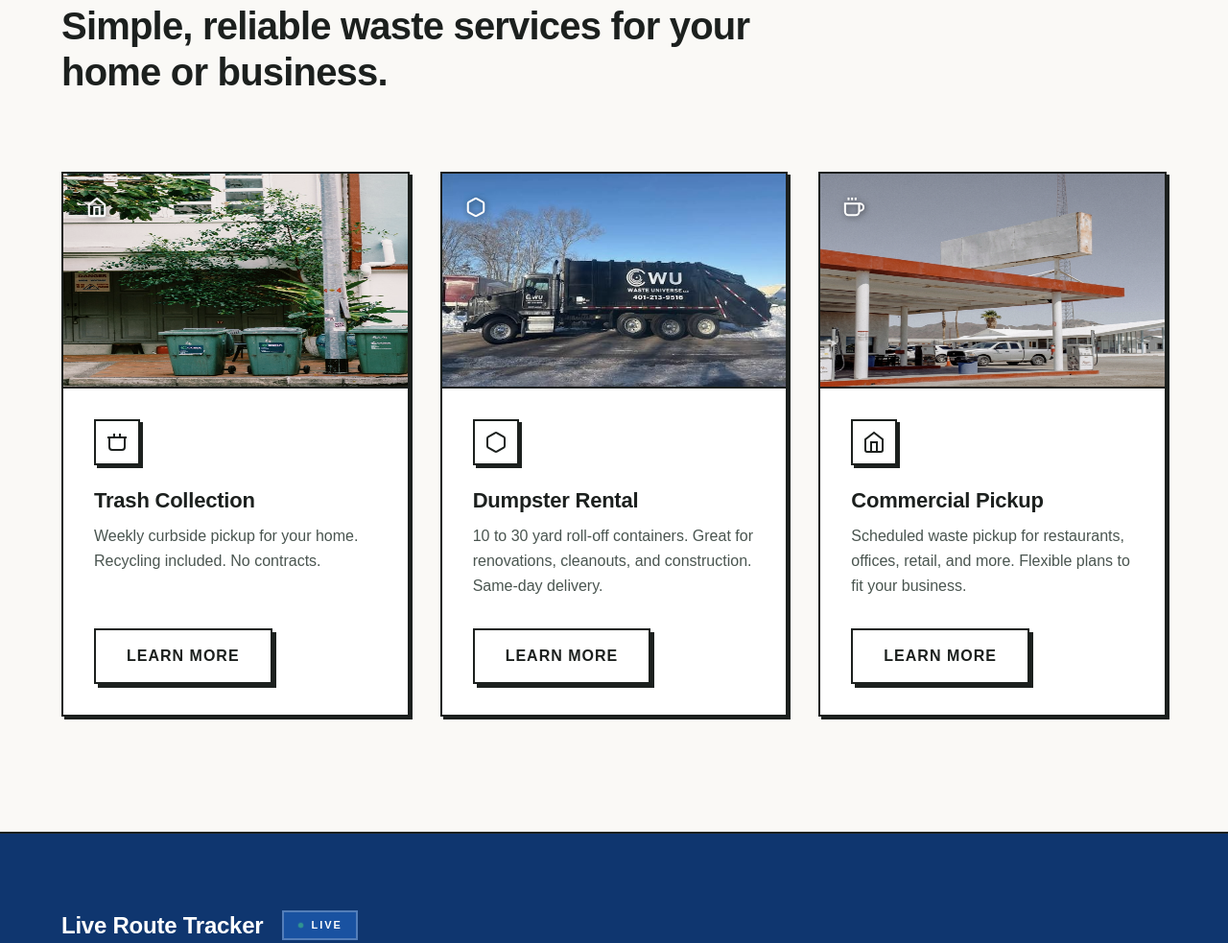
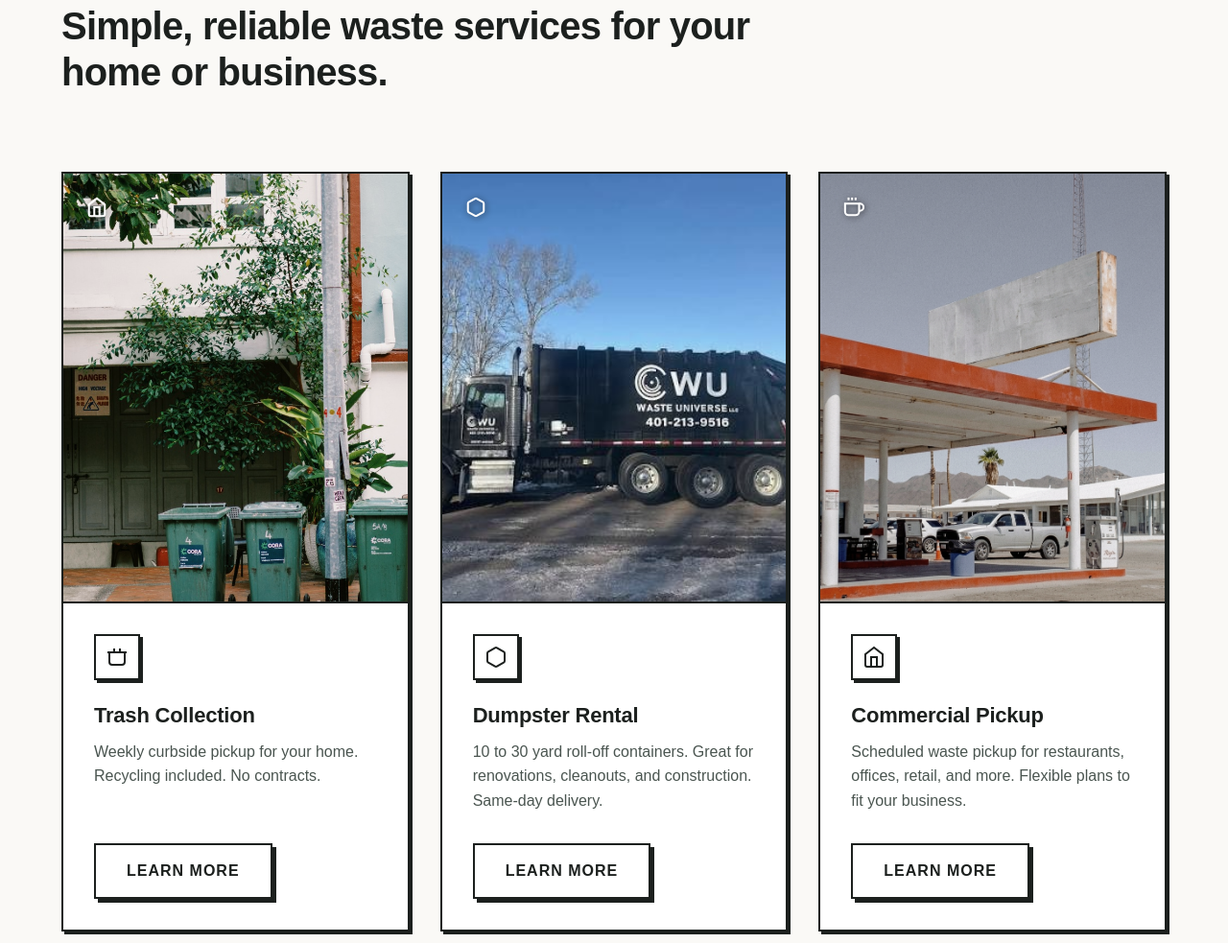
Before and after one commit to hvndal/wasteu, a plain HTML site: page index.html in a window 1280 px wide. Shown: the part 917-1900 px from the top of the page at 96% size. Drawn offline with Linux system fonts and the light colour scheme; a web font is replaced by a local one.

Commit message:
Change image aspect ratio to 4:5 vertical and restore object-fit cover

```diff
--- a/assets/css/style.css
+++ b/assets/css/style.css
@@ -457,7 +457,7 @@ img, video {
 }
 
 .service-img-wrapper {
-    aspect-ratio: 16 / 10;
+    aspect-ratio: 4 / 5;
     height: auto;
     border-bottom: var(--border-thick);
     overflow: hidden;
@@ -467,7 +467,7 @@ img, video {
 .service-img-wrapper img {
     width: 100%;
     height: 100%;
-    object-fit: fill;
+    object-fit: cover;
     filter: grayscale(20%);
     transition: filter 0.3s;
 }
```
